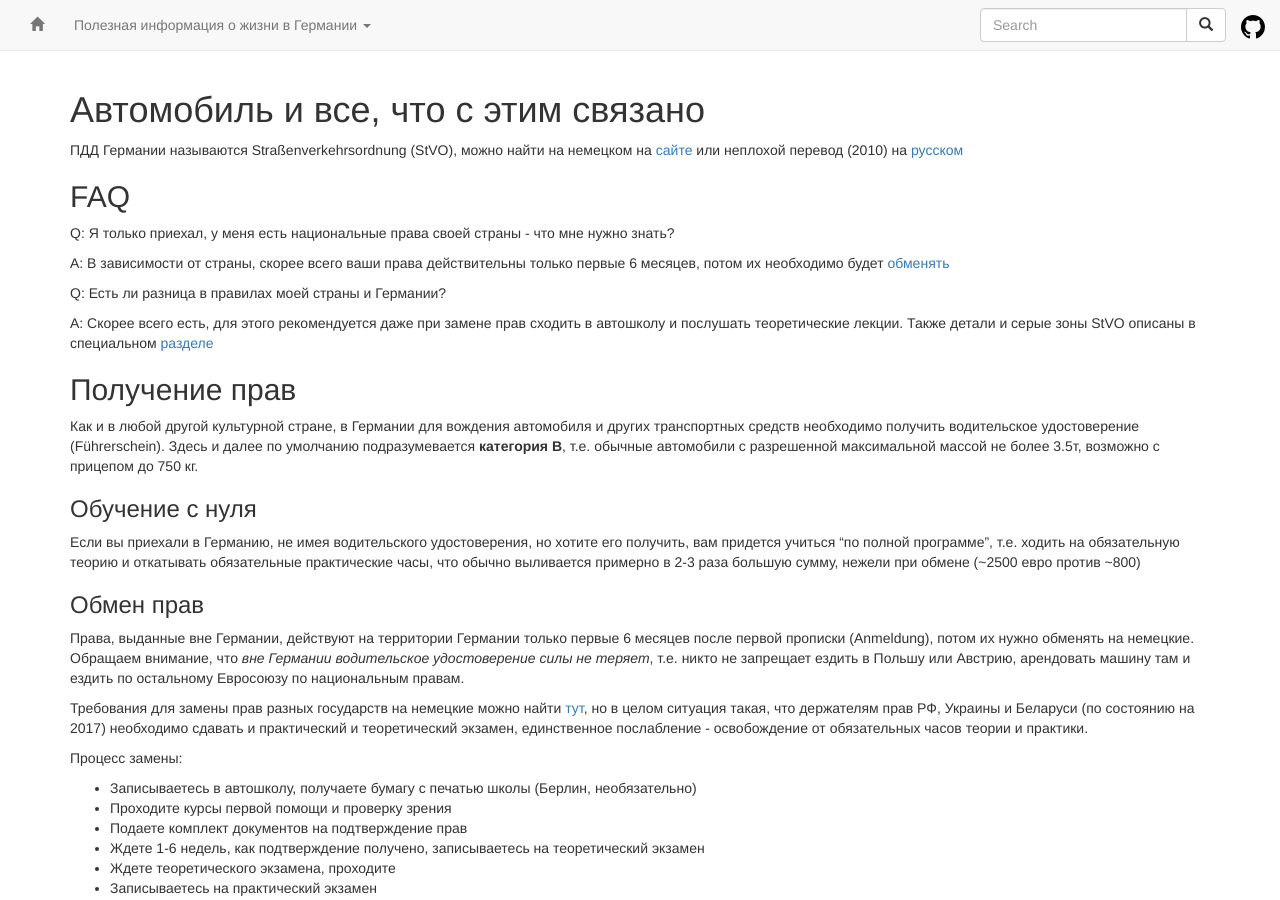
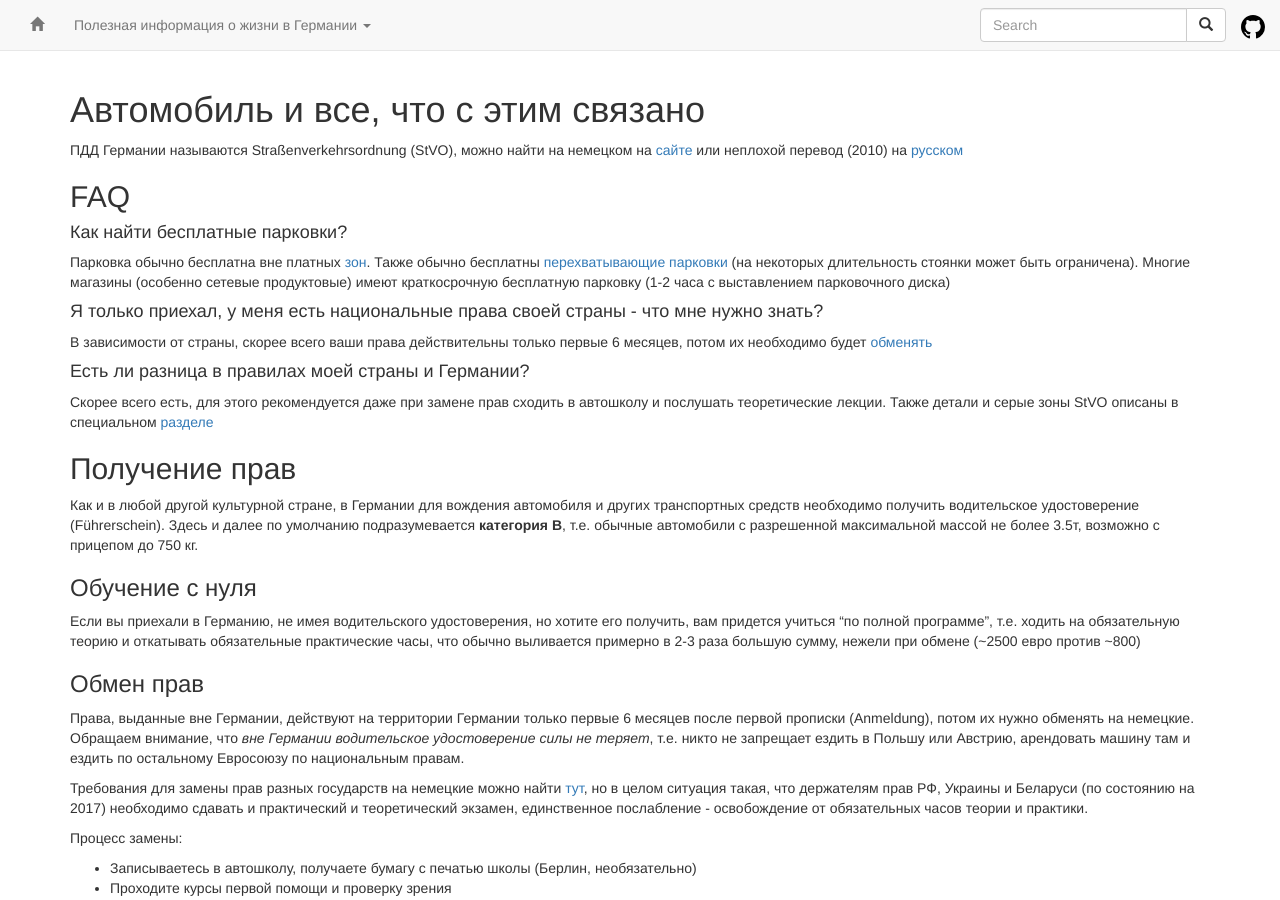
Before and after one commit to ru-de/faq, a Jekyll site: the page built from pages/Авто.md, in a window 1280 px wide and 900 px high. Built offline with Jekyll 4.4.1, drawn with Linux system fonts in a browser that asks for light colours; nearby versions of some CDN libraries.

Commit message:
sync github pages

```diff
--- a/pages/Авто.md
+++ b/pages/Авто.md
@@ -9,13 +9,14 @@ layout: default
 ПДД Германии называются Straßenverkehrsordnung (StVO), можно найти на немецком на [сайте](https://www.stvo.de/strassenverkehrsordnung) или неплохой перевод (2010) на [русском](http://levy.com.ru/docs/stvo/)
 
 ## FAQ
-Q: Я только приехал, у меня есть национальные права своей страны - что мне нужно знать?
+#### Как найти бесплатные парковки?
+Парковка обычно бесплатна вне платных [зон](https://fbinter.stadt-berlin.de/fb/index.jsp?loginkey=showAreaSelection&mapId=parkraumbewirt@senstadt&areaSelection=address). Также обычно бесплатны [перехватывающие парковки](https://www.berlinstadtservice.de/xinh/Park_and_Ride_in_Berlin_Karte.html) (на некоторых длительность стоянки может быть ограничена). Многие магазины (особенно сетевые продуктовые) имеют краткосрочную бесплатную парковку (1-2 часа с выставлением парковочного диска)
 
-A: В зависимости от страны, скорее всего ваши права действительны только первые 6 месяцев, потом их необходимо будет [обменять](#Обмен-прав)
+#### Я только приехал, у меня есть национальные права своей страны - что мне нужно знать?
+ В зависимости от страны, скорее всего ваши права действительны только первые 6 месяцев, потом их необходимо будет [обменять](#Обмен-прав)
 
-Q: Есть ли разница в правилах моей страны и Германии?
-
-A: Скорее всего есть, для этого рекомендуется даже при замене прав сходить в автошколу и послушать теоретические лекции. Также детали и серые зоны StVO описаны в специальном [разделе](#Разница-в-правилах)
+#### Есть ли разница в правилах моей страны и Германии?
+Скорее всего есть, для этого рекомендуется даже при замене прав сходить в автошколу и послушать теоретические лекции. Также детали и серые зоны StVO описаны в специальном [разделе](#Разница-в-правилах)
 
 ## Получение прав
 Как и в любой другой культурной стране, в Германии для вождения автомобиля и других транспортных средств необходимо получить водительское удостоверение (Führerschein). Здесь и далее по умолчанию подразумевается **категория B**, т.е. обычные автомобили с разрешенной максимальной массой не более 3.5т, возможно с прицепом до 750 кг.
```
